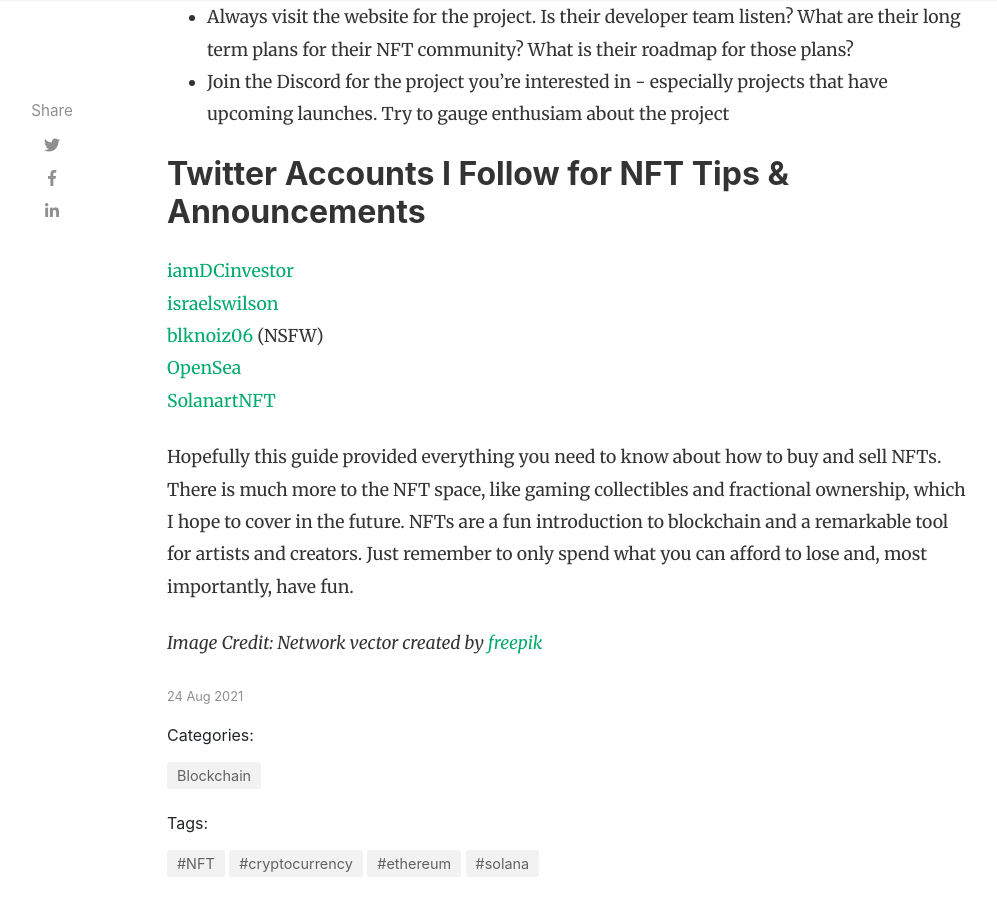
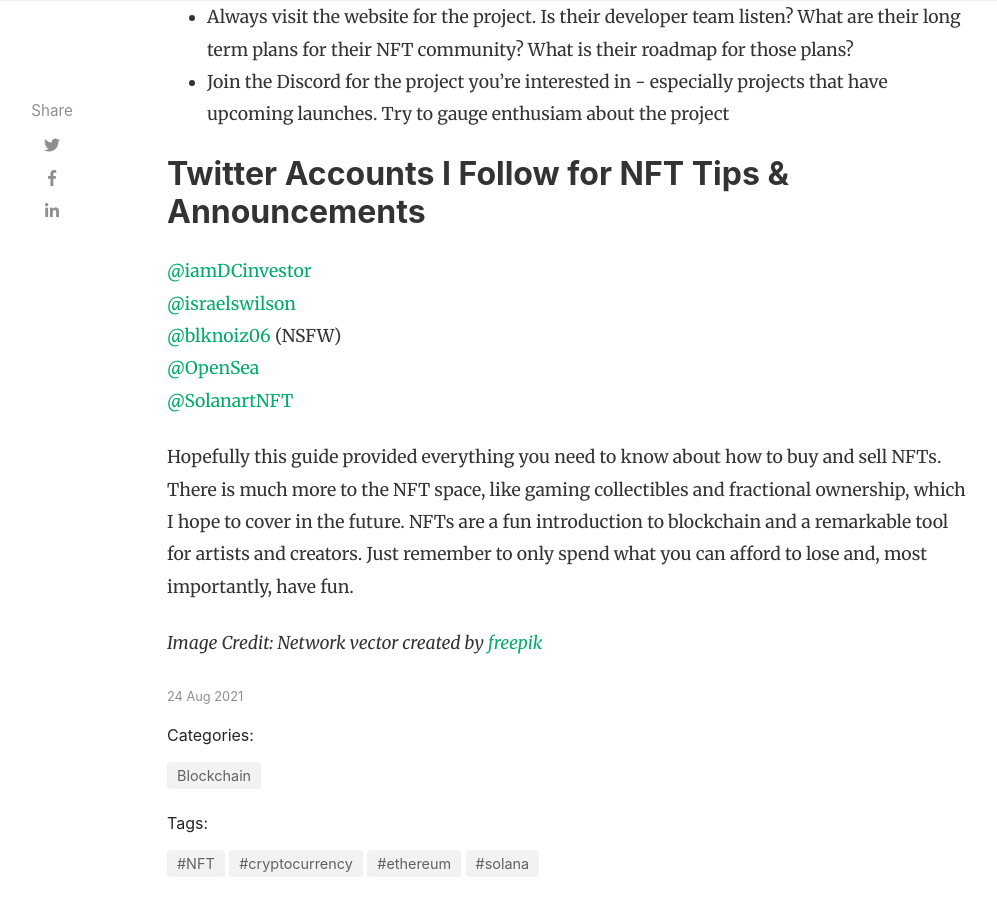
Before and after one commit to dinahjohnson/dinahjohnson.github.io, a Jekyll site: the page built from _posts/2021-08-24-how-to-buy-an-nft.md, in a window 1280 px wide and 900 px high, scrolled down 4824 px. Shown: the whole window, without its empty margins (118-1115 px from the left). Built offline with Jekyll 4.4.1, drawn with Linux system fonts in a browser that asks for light colours; nearby versions of some CDN libraries; comment, search, counter and statistics services are not loaded.

```diff
--- a/_posts/2021-08-24-how-to-buy-an-nft.md
+++ b/_posts/2021-08-24-how-to-buy-an-nft.md
@@ -2,7 +2,7 @@
 layout: post
 title:  "How to Buy an NFT: A Beginner's Complete Guide"
 author: dinah
-categories: [ Blockchain]
+categories: [Blockchain]
 tags: [cryptocurrency, NFT, ethereum, solana]
 image: assets/images/nft.png
 description: "A beginner's guide to NFTs"
@@ -53,11 +53,11 @@ It may seem like a lot, but once you get your wallet set up it's easy from there
  - Join the Discord for the project you're interested in - especially projects that have upcoming launches. Try to gauge enthusiam about the project
 
 ## Twitter Accounts I Follow for NFT Tips & Announcements
-[iamDCinvestor](https://twitter.com/iamDCinvestor)
-[israelswilson](https://twitter.com/israelswilson)
-[blknoiz06](https://twitter.com/blknoiz06) (NSFW)
-[OpenSea](https://twitter.com/opensea)
-[SolanartNFT](https://twitter.com/SolanartNFT)
+[@iamDCinvestor](https://twitter.com/iamDCinvestor)
+[@israelswilson](https://twitter.com/israelswilson)
+[@blknoiz06](https://twitter.com/blknoiz06) (NSFW)
+[@OpenSea](https://twitter.com/opensea)
+[@SolanartNFT](https://twitter.com/SolanartNFT)
 
 Hopefully this guide provided everything you need to know about how to buy and sell NFTs. There is much more to the NFT space, like gaming collectibles and fractional ownership, which I hope to cover in the future. NFTs are a fun introduction to blockchain and a remarkable tool for artists and creators. Just remember to only spend what you can afford to lose and, most importantly, have fun.
 
```
